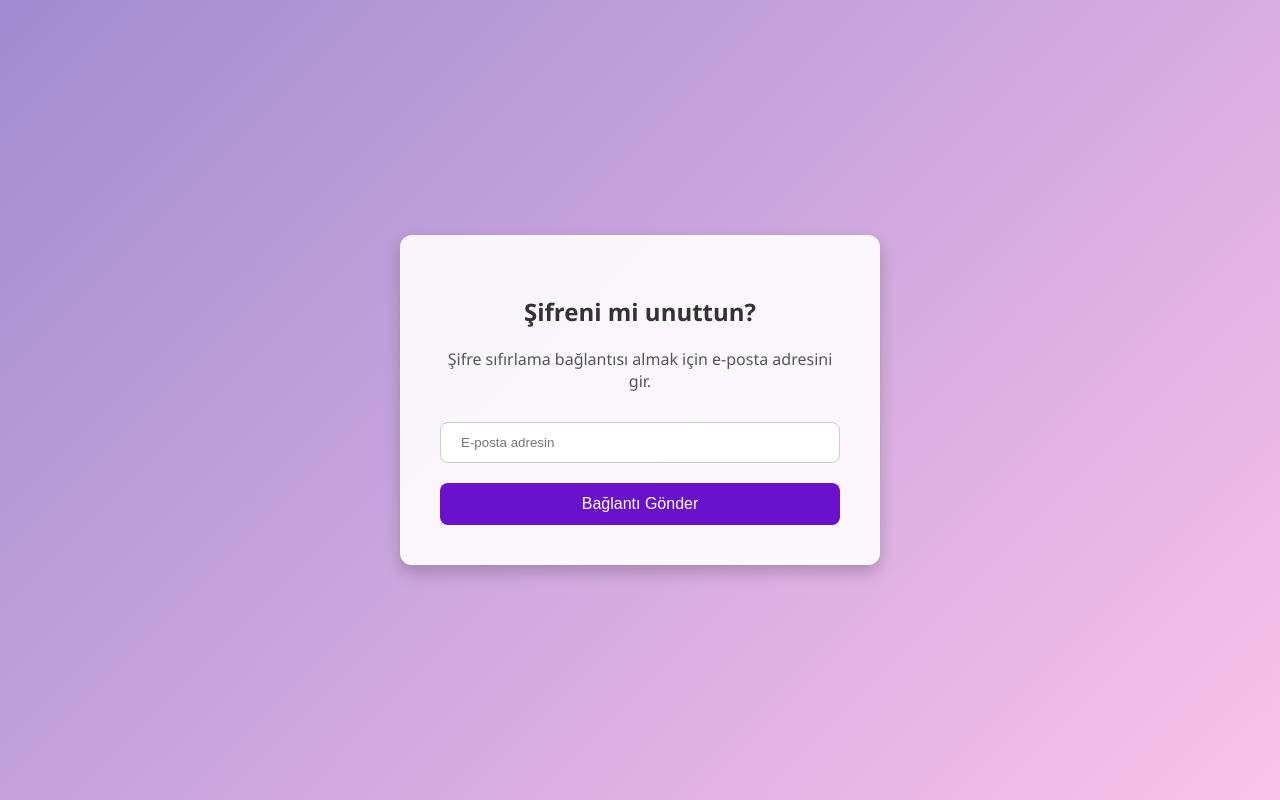
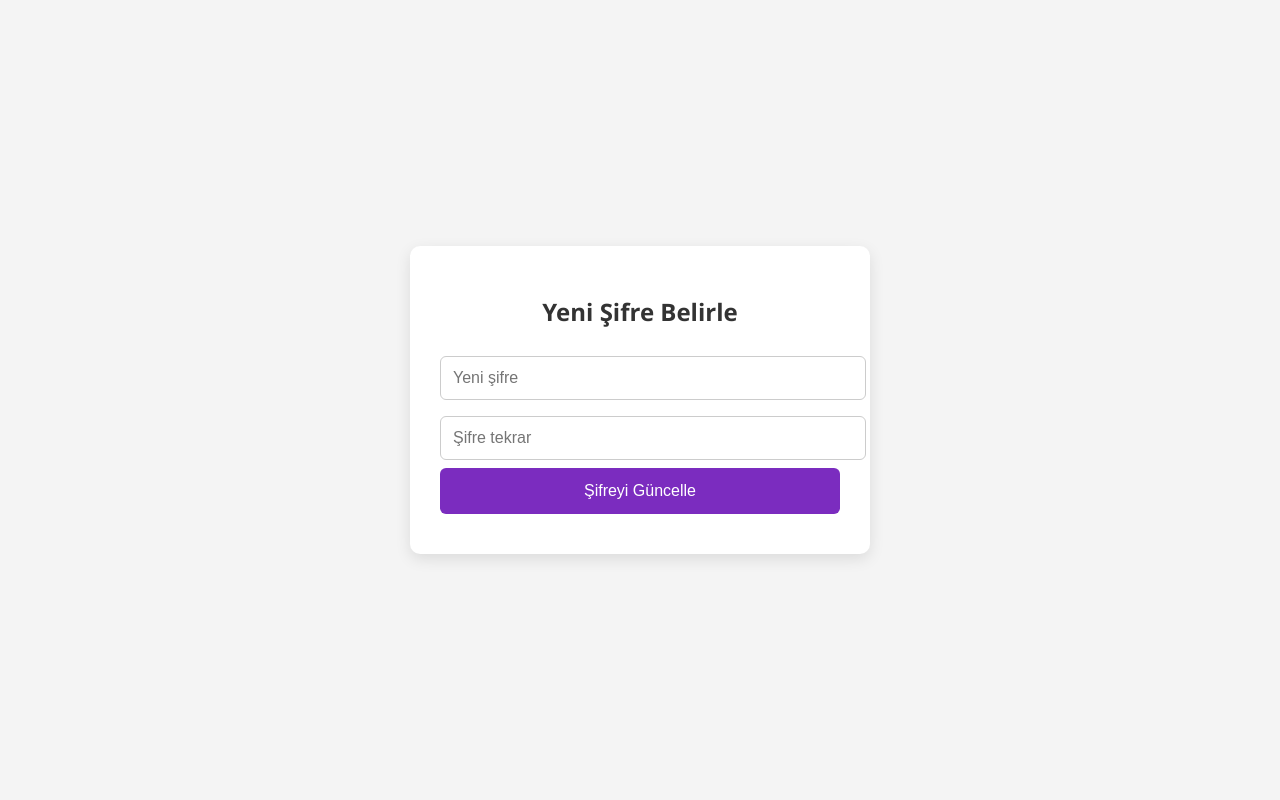
Before and after one commit to zarlixq/memric-web-pages, a plain HTML site: page index.html in a window 1280 px wide. Drawn offline with nearby package versions, Linux system fonts and the light colour scheme.

Commit message:
Şifre sıfırlama sayfası oluşturuldu

```diff
--- a/index.html
+++ b/index.html
@@ -1,111 +1,118 @@
 <!DOCTYPE html>
 <html lang="tr">
 <head>
-  <meta charset="UTF-8" />
-  <meta name="viewport" content="width=device-width, initial-scale=1.0"/>
-  <title>Şifre Sıfırla | Memric</title>
+  <meta charset="UTF-8">
+  <title>Yeni Şifre Oluştur</title>
+  <meta name="viewport" content="width=device-width, initial-scale=1.0">
+  <script src="https://cdn.jsdelivr.net/npm/@supabase/supabase-js@2"></script>
   <style>
     body {
+      font-family: 'Segoe UI', sans-serif;
+      background: #f4f4f4;
+      display: flex;
+      align-items: center;
+      justify-content: center;
+      height: 100vh;
       margin: 0;
-      padding: 0;
-      font-family: 'Segoe UI', Tahoma, Geneva, Verdana, sans-serif;
-      background: linear-gradient(135deg, #a18cd1 0%, #fbc2eb 100%);
-      height: 100vh;
-      display: flex;
-      justify-content: center;
-      align-items: center;
     }
-
     .container {
-      background: rgba(255, 255, 255, 0.9);
-      padding: 40px;
-      border-radius: 12px;
-      box-shadow: 0 8px 16px rgba(0,0,0,0.2);
+      background: white;
+      padding: 30px;
+      border-radius: 10px;
+      box-shadow: 0 5px 15px rgba(0,0,0,0.1);
+      width: 100%;
       max-width: 400px;
-      width: 100%;
       text-align: center;
+      animation: fadeIn 0.6s ease-in-out;
     }
-
-    .container h2 {
+    h2 {
       margin-bottom: 20px;
       color: #333;
     }
-
-    .container p {
-      margin-bottom: 30px;
-      color: #555;
+    input {
+      width: 100%;
+      padding: 12px;
+      margin: 8px 0;
+      border: 1px solid #ccc;
+      border-radius: 6px;
+      font-size: 16px;
     }
-
-    .container input[type="email"] {
+    button {
       width: 100%;
-      padding: 12px 20px;
-      margin-bottom: 20px;
-      border: 1px solid #ccc;
-      border-radius: 8px;
-      box-sizing: border-box;
+      padding: 14px;
+      background-color: #7b2cbf;
+      color: white;
+      border: none;
+      border-radius: 6px;
+      font-size: 16px;
+      cursor: pointer;
+      transition: background-color 0.2s ease-in-out;
     }
-
-    .container button {
-      background-color: #6a11cb;
-      color: white;
-      padding: 12px 20px;
-      border: none;
-      border-radius: 8px;
-      cursor: pointer;
-      width: 100%;
-      font-size: 16px;
-      transition: background-color 0.3s ease;
+    button:hover {
+      background-color: #5a189a;
     }
-
-    .container button:hover {
-      background-color: #5b0eb5;
+    .message {
+      margin-top: 10px;
+      font-size: 14px;
     }
-
-    .message {
-      margin-top: 20px;
-      color: green;
+    .error {
+      color: #d00000;
     }
-
-    .error {
-      margin-top: 20px;
-      color: red;
+    .success {
+      color: #007f5f;
+    }
+    @keyframes fadeIn {
+      from { opacity: 0; transform: scale(0.95); }
+      to { opacity: 1; transform: scale(1); }
     }
   </style>
 </head>
 <body>
   <div class="container">
-    <h2>Şifreni mi unuttun?</h2>
-    <p>Şifre sıfırlama bağlantısı almak için e-posta adresini gir.</p>
-    <form id="resetForm">
-      <input type="email" id="email" placeholder="E-posta adresin" required />
-      <button type="submit">Bağlantı Gönder</button>
-    </form>
-    <div id="responseMessage" class="message" style="display: none;"></div>
-    <div id="errorMessage" class="error" style="display: none;"></div>
+    <h2>Yeni Şifre Belirle</h2>
+    <input type="password" id="password" placeholder="Yeni şifre">
+    <input type="password" id="confirm" placeholder="Şifre tekrar">
+    <button onclick="updatePassword()">Şifreyi Güncelle</button>
+    <div id="message" class="message"></div>
   </div>
 
   <script>
-    const form = document.getElementById('resetForm');
-    const responseMessage = document.getElementById('responseMessage');
-    const errorMessage = document.getElementById('errorMessage');
+    const supabase = supabase.createClient(
+      'https://mqkszsrzorpjahobuwad.supabase.co',
+      'eyJhbGciOiJIUzI1NiIsInR5cCI6IkpXVCJ9.eyJpc3MiOiJzdXBhYmFzZSIsInJlZiI6Im1xa3N6c3J6b3JwamFob2J1d2FkIiwicm9sZSI6ImFub24iLCJpYXQiOjE3NDA4MzI5NTQsImV4cCI6MjA1NjQwODk1NH0.4Q4m5TlHp7hJgr7ua_RRBAiZFdA0Ag4oaN-FM_Qe55E'
+    );
 
-    form.addEventListener('submit', function(e) {
-      e.preventDefault();
-      const email = document.getElementById('email').value;
+    async function updatePassword() {
+      const password = document.getElementById('password').value;
+      const confirm = document.getElementById('confirm').value;
+      const msg = document.getElementById('message');
 
-      // Burada gerçek şifre sıfırlama işlemini gerçekleştirecek API çağrısı yapılmalı.
-      // Örneğin, Supabase veya başka bir backend servisi kullanılabilir.
+      msg.textContent = '';
+      msg.className = 'message';
 
-      // Örnek başarı mesajı:
-      responseMessage.style.display = 'block';
-      responseMessage.textContent = 'E-posta adresine şifre sıfırlama bağlantısı gönderildi.';
-      errorMessage.style.display = 'none';
+      if (password.length < 8) {
+        msg.textContent = 'Şifre en az 8 karakter olmalı.';
+        msg.classList.add('error');
+        return;
+      }
+      if (password !== confirm) {
+        msg.textContent = 'Şifreler uyuşmuyor.';
+        msg.classList.add('error');
+        return;
+      }
 
-      // Eğer hata oluşursa, aşağıdaki satırları kullanabilirsin:
-      // errorMessage.style.display = 'block';
-      // errorMessage.textContent = 'Bir hata oluştu. Lütfen tekrar deneyin.';
-      // responseMessage.style.display = 'none';
-    });
+      const { error } = await supabase.auth.updateUser({
+        password: password
+      });
+
+      if (error) {
+        msg.textContent = 'Hata: ' + error.message;
+        msg.classList.add('error');
+      } else {
+        msg.textContent = 'Şifren başarıyla güncellendi!';
+        msg.classList.add('success');
+      }
+    }
   </script>
 </body>
 </html>
```
